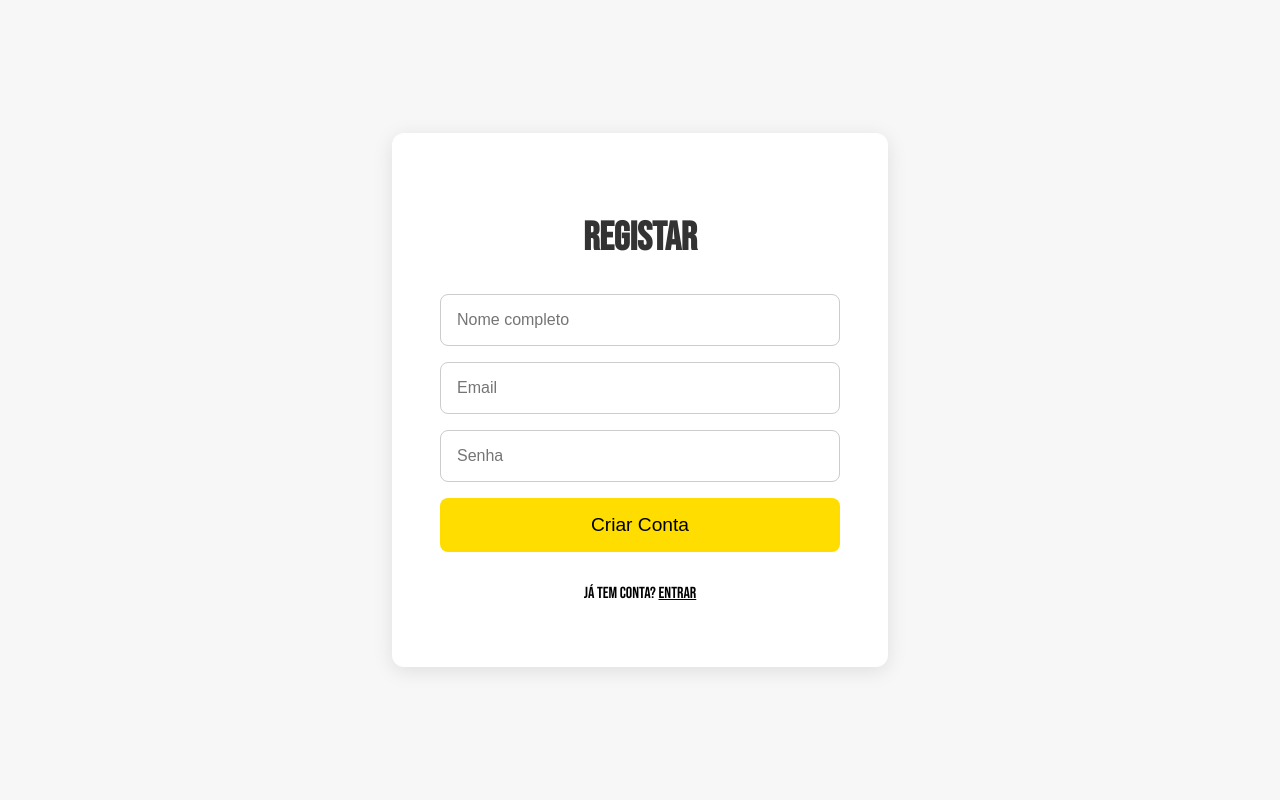
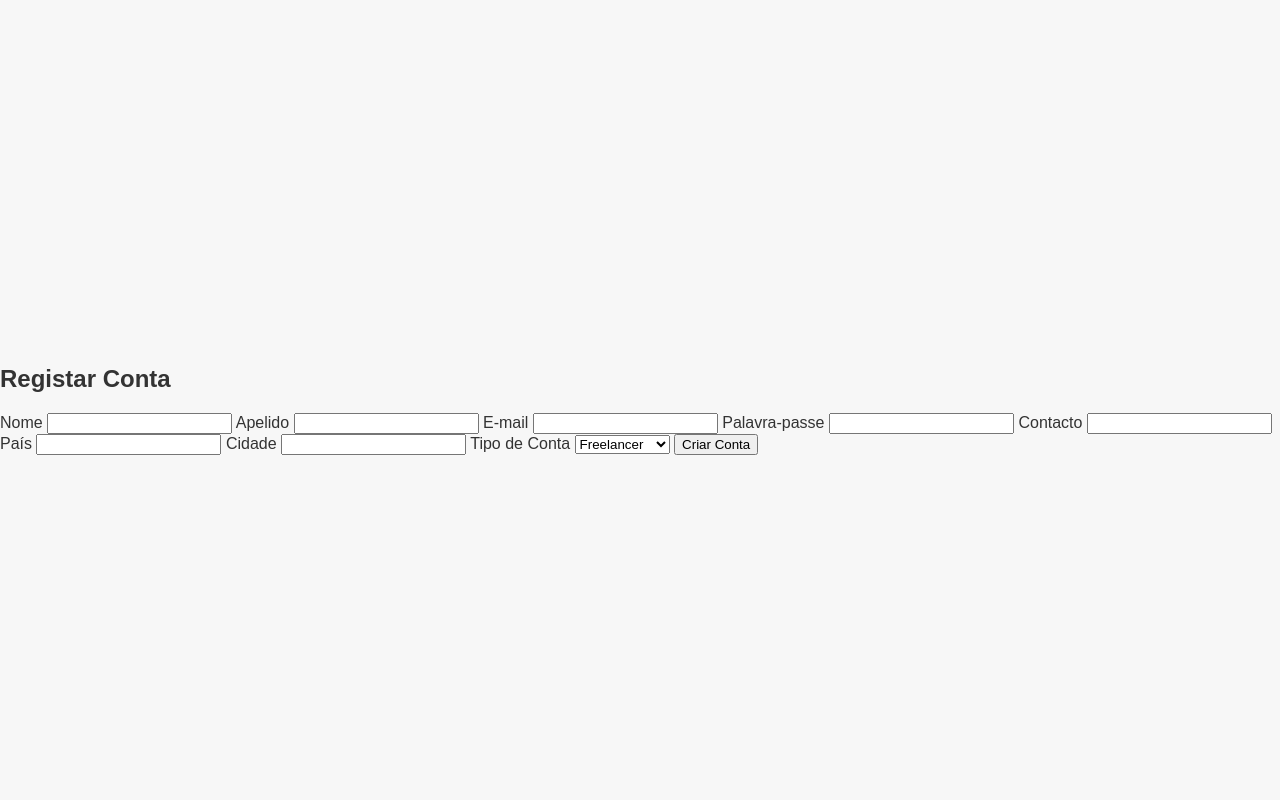
Before and after one commit to D4yz-stp/Restaurant-freelance-platform, a PHP site: page /Html/Log/register.html in a window 1280 px wide. Run offline with PHP 8.4, Linux system fonts and the light colour scheme.

Commit message:
Fix register

```diff
--- a/Css/auth.css
+++ b/Css/auth.css
@@ -7,35 +7,45 @@
     align-items: center;
     justify-content: center;
     height: 100vh;
+    color: #333;
 }
 
 .auth-container {
     background-color: #fff;
     padding: 3rem;
-    border-radius: 12px;
-    box-shadow: 0 4px 20px rgba(0,0,0,0.1);
+    border-radius: 16px;
+    box-shadow: 0 6px 24px rgba(0, 0, 0, 0.1);
     text-align: center;
     width: 100%;
-    max-width: 400px;
+    max-width: 420px;
+    transition: all 0.3s ease-in-out;
 }
 
 .auth-container h2 {
     margin-bottom: 2rem;
     font-size: 2.5rem;
-    color: #333;
+    color: #222;
+    letter-spacing: 1px;
 }
 
 .auth-container form {
     display: flex;
     flex-direction: column;
-    gap: 1rem;
+    gap: 1.2rem;
 }
 
 .auth-container input {
     padding: 1rem;
     font-size: 1rem;
     border: 1px solid #ccc;
-    border-radius: 8px;
+    border-radius: 10px;
+    background-color: #fefefe;
+    transition: border 0.2s ease;
+}
+
+.auth-container input:focus {
+    border-color: #ffdd00;
+    outline: none;
 }
 
 .auth-container button {
@@ -43,7 +53,8 @@
     background-color: #ffdd00;
     border: none;
     font-size: 1.2rem;
-    border-radius: 8px;
+    font-family: 'Bebas Neue', sans-serif;
+    border-radius: 10px;
     cursor: pointer;
     transition: background 0.3s ease;
 }
--- a/Html/Log/register.html
+++ b/Html/Log/register.html
@@ -2,20 +2,41 @@
 <html lang="pt-PT">
 <head>
     <meta charset="UTF-8">
-    <meta name="viewport" content="width=device-width, initial-scale=1.0">
-    <title>Registar - OlgaRJ</title>
+    <title>Registo - OlgaRJ</title>
     <link rel="stylesheet" href="../../Css/auth.css">
-    <link href="https://fonts.googleapis.com/css2?family=Bebas+Neue&display=swap" rel="stylesheet">
 </head>
 <body>
-    <div class="auth-container">
-        <h2>Registar</h2>
-        <form action="dashboard.html" method="POST">
-            <input type="text" placeholder="Nome completo" required>
-            <input type="email" placeholder="Email" required>
-            <input type="password" placeholder="Senha" required>
+    <div class="register-container">
+        <h2>Registar Conta</h2>
+        <form action="register.php" method="POST">
+            <label for="first_name">Nome</label>
+            <input type="text" id="first_name" name="first_name" required>
+
+            <label for="last_name">Apelido</label>
+            <input type="text" id="last_name" name="last_name" required>
+
+            <label for="email">E-mail</label>
+            <input type="email" id="email" name="email" required>
+
+            <label for="password">Palavra-passe</label>
+            <input type="password" id="password" name="password" required>
+
+            <label for="contact">Contacto</label>
+            <input type="text" id="contact" name="contact" required>
+
+            <label for="country">País</label>
+            <input type="text" id="country" name="country">
+
+            <label for="city">Cidade</label>
+            <input type="text" id="city" name="city">
+
+            <label for="role">Tipo de Conta</label>
+            <select id="role" name="role" required>
+                <option value="freelancer">Freelancer</option>
+                <option value="restaurant">Restaurante</option>
+            </select>
+
             <button type="submit">Criar Conta</button>
-            <p>Já tem conta? <a href="login.html">Entrar</a></p>
         </form>
     </div>
 </body>
```
Also changed, not shown: other parts of Css/auth.css (+30 -0 lines).
